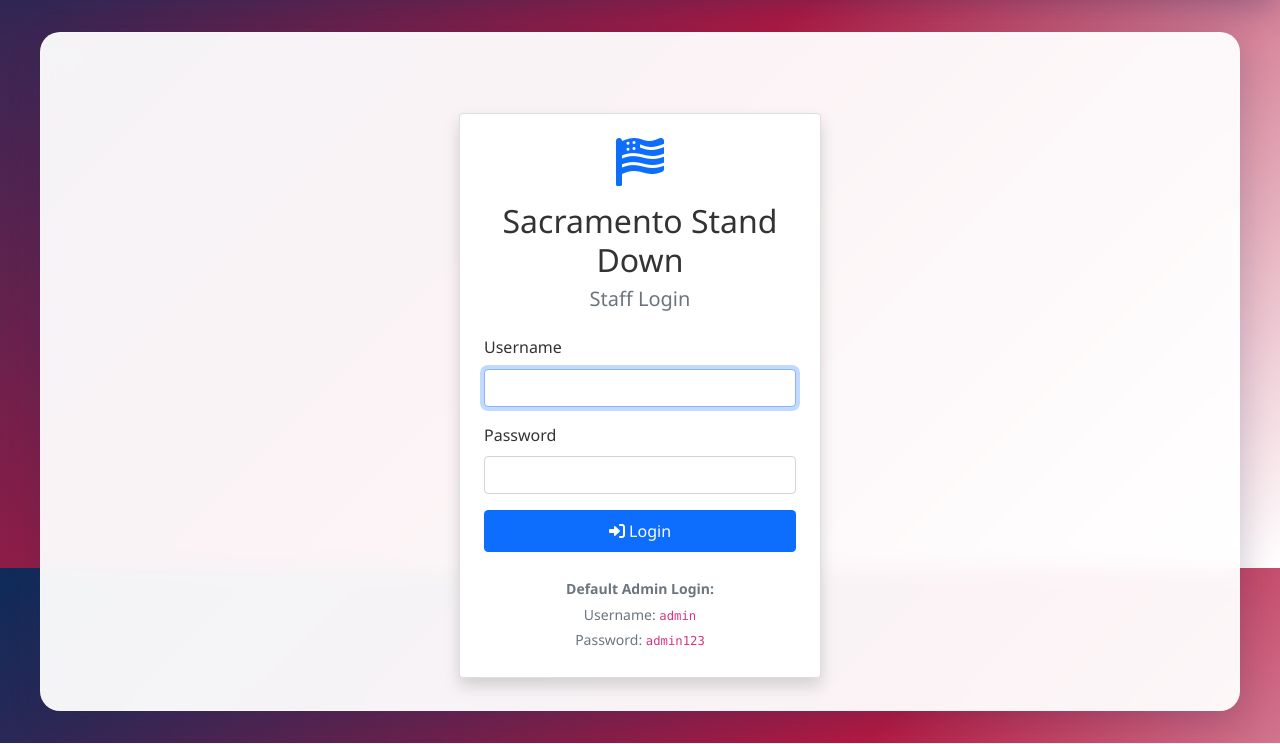
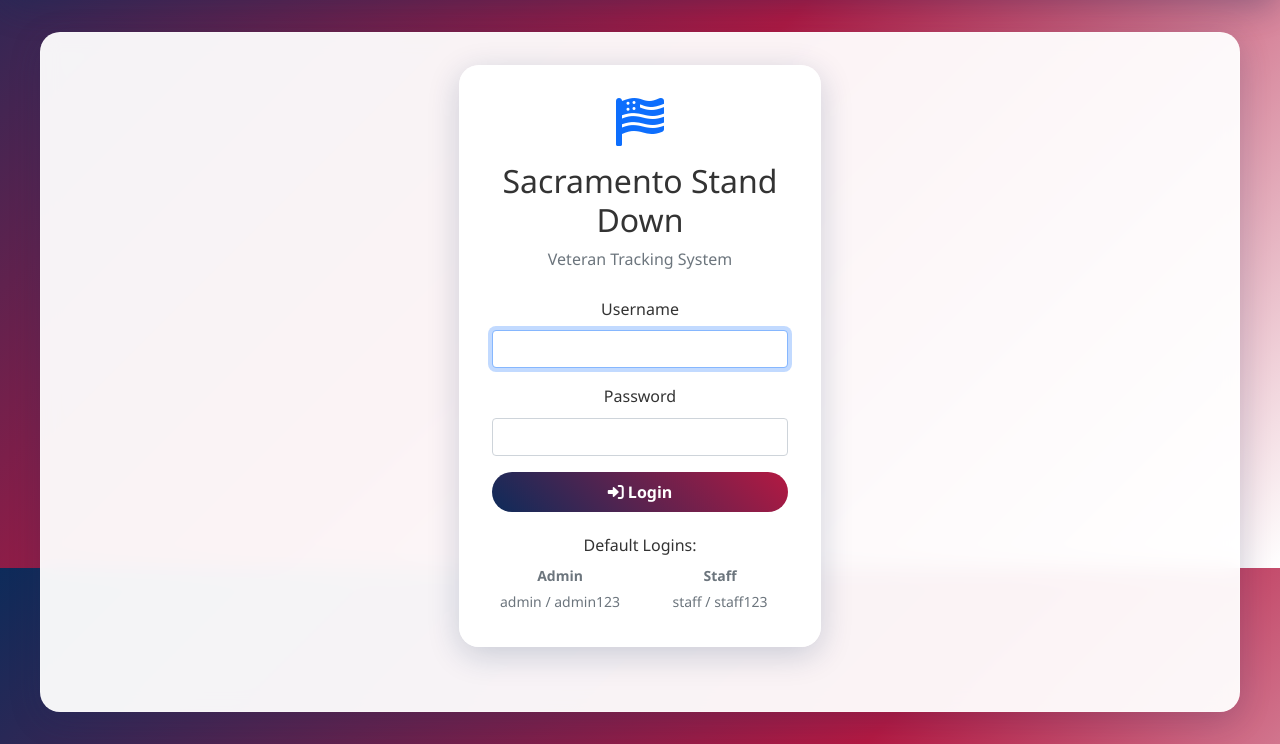
Before and after one commit to husseinthedev-CR7/sacramento-standdown, a Flask app: page /login in a window 1280 px wide. Shown: the part 232-976 px from the top of the page. Run offline with Flask 3, Linux system fonts and the light colour scheme.

Commit message:
Update login.html

```diff
--- a/templates/login.html
+++ b/templates/login.html
@@ -3,14 +3,13 @@
 {% block title %}Login - Sacramento Stand Down{% endblock %}
 
 {% block content %}
-<div class="row justify-content-center mt-5">
+<div class="row justify-content-center">
     <div class="col-md-6 col-lg-4">
-        <div class="card shadow">
-            <div class="card-body p-4">
-                <div class="text-center mb-4">
+        <div class="content-card text-center">
+            <div class="mb-4">
                 <i class="fas fa-flag-usa fa-3x text-primary mb-3"></i>
-                    <h2 class="card-title">Sacramento Stand Down</h2>
-                    <h5 class="text-muted">Staff Login</h5>
+                <h2>Sacramento Stand Down</h2>
+                <p class="text-muted">Veteran Tracking System</p>
             </div>
 
             <form method="POST" action="{{ url_for('login') }}">
@@ -24,20 +23,29 @@
                     <input type="password" class="form-control" id="password" name="password" required>
                 </div>
 
-                    <button type="submit" class="btn btn-primary w-100 py-2">
+                <button type="submit" class="btn btn-ssd w-100 py-2">
                     <i class="fas fa-sign-in-alt"></i> Login
                 </button>
             </form>
 
-                <div class="mt-4 text-center">
+            <div class="mt-4">
+                <h6>Default Logins:</h6>
+                <div class="row">
+                    <div class="col-6">
                         <small class="text-muted">
-                        <strong>Default Admin Login:</strong><br>
-                        Username: <code>admin</code><br>
-                        Password: <code>admin123</code>
+                            <strong>Admin</strong><br>
+                            admin / admin123
+                        </small>
+                    </div>
+                    <div class="col-6">
+                        <small class="text-muted">
+                            <strong>Staff</strong><br>
+                            staff / staff123
                         </small>
                     </div>
                 </div>
             </div>
         </div>
     </div>
+</div>
 {% endblock %}
```
Lines whose indentation alone changed are shown as unchanged.
